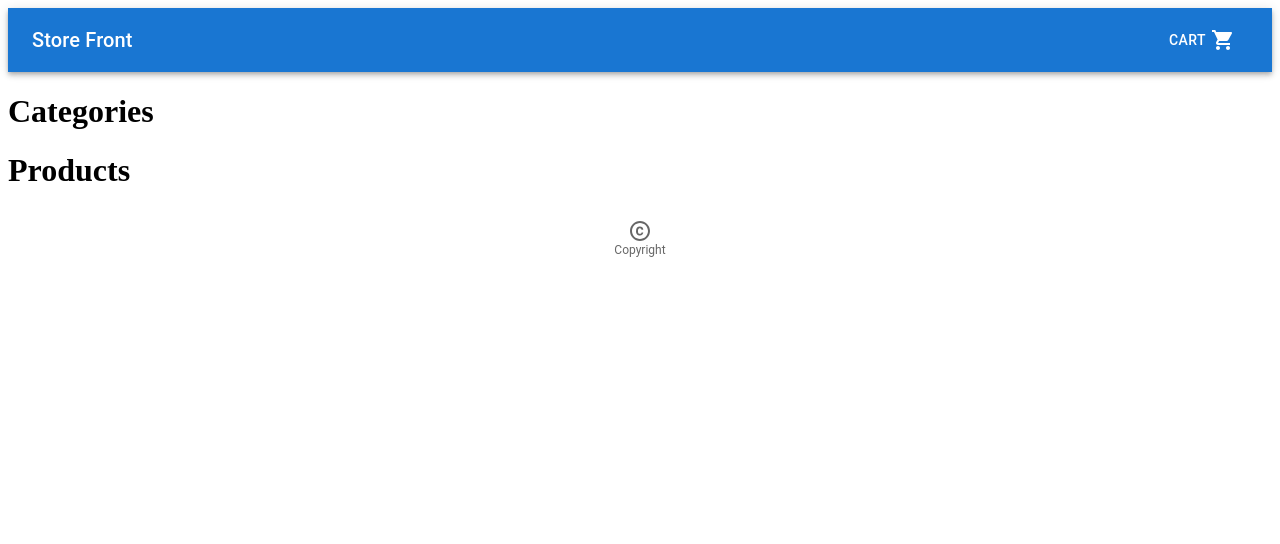
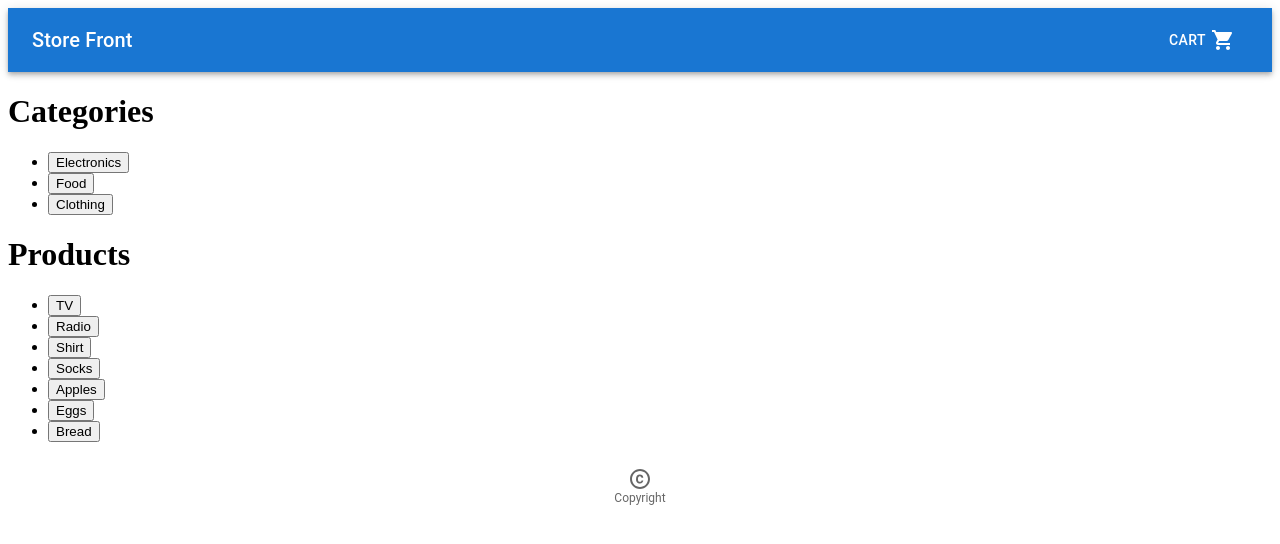
Before and after one commit to rzvdev1/storefront, a React (Vite) app: page / in a window 1280 px wide. Shown: the top 544 px of the page. Built offline with nearby package versions, Linux system fonts and the light colour scheme.

Commit message:
:construction: Display products and categories

```diff
--- a/src/components/Categories/Categories.jsx
+++ b/src/components/Categories/Categories.jsx
@@ -3,23 +3,38 @@ import productSlice from '../../store/products';
 
 export default function Categories() {
   const dispatch = useDispatch();
-  const categories = useSelector((state) => state.product.categories);
+  const categories = useSelector(
+    (state) => state.product.productData.categories
+  );
+
+  const clickCategory = (e) => {
+    e.preventDefault();
+
+    if (e.target.textContent === 'Food')
+      console.log(
+        dispatch(productSlice.actions.setActiveCategory(e.target.textContent))
+      );
+
+    if (e.target.textContent === 'Electronics')
+      console.log(
+        dispatch(productSlice.actions.setActiveCategory(e.target.textContent))
+      );
+
+    if (e.target.textContent === 'Clothing')
+      console.log(
+        dispatch(productSlice.actions.setActiveCategory(e.target.textContent))
+      );
+  };
 
   return (
     <>
       <h1>Categories</h1>
+
       <ul>
         {Array.isArray(categories) &&
           categories.map((category) => (
             <li key={category._id}>
-              <button
-                onClick={() => {
-                  dispatch(
-                    productSlice.actions.setActiveCategory(category.name)
-                  );
-                }}
-              >
-                {category.name}
+              <button onClick={clickCategory}>
                 {category.displayName}
                 {category.description}
               </button>
--- a/src/components/Products/Products.jsx
+++ b/src/components/Products/Products.jsx
@@ -3,14 +3,14 @@ import productSlice from '../../store/products';
 
 export default function Products() {
   const dispatch = useDispatch();
-  const products = useSelector((state) => state.product.productData);
+  const products = useSelector((state) => state.product.productData.products);
   return (
     <>
       <h1>Products</h1>
       <ul>
         {Array.isArray(products) &&
           products.map((product) => (
-            <li key={product._id}>
+            <li key={product.price}>
               <button
                 onClick={() => {
                   dispatch(
--- a/src/store/products.js
+++ b/src/store/products.js
@@ -19,6 +19,16 @@ const productSlice = createSlice({
     setCategories: (state, action) => {
       state.categories = action.payload;
     },
+    setActiveCategory: (state, action) => {
+      state.categories = state.categories.map((category) => {
+        if (category.id === action.payload) {
+          category.active = true;
+        } else {
+          category.active = false;
+        }
+        return category;
+      });
+    },
   },
 });
 
```
